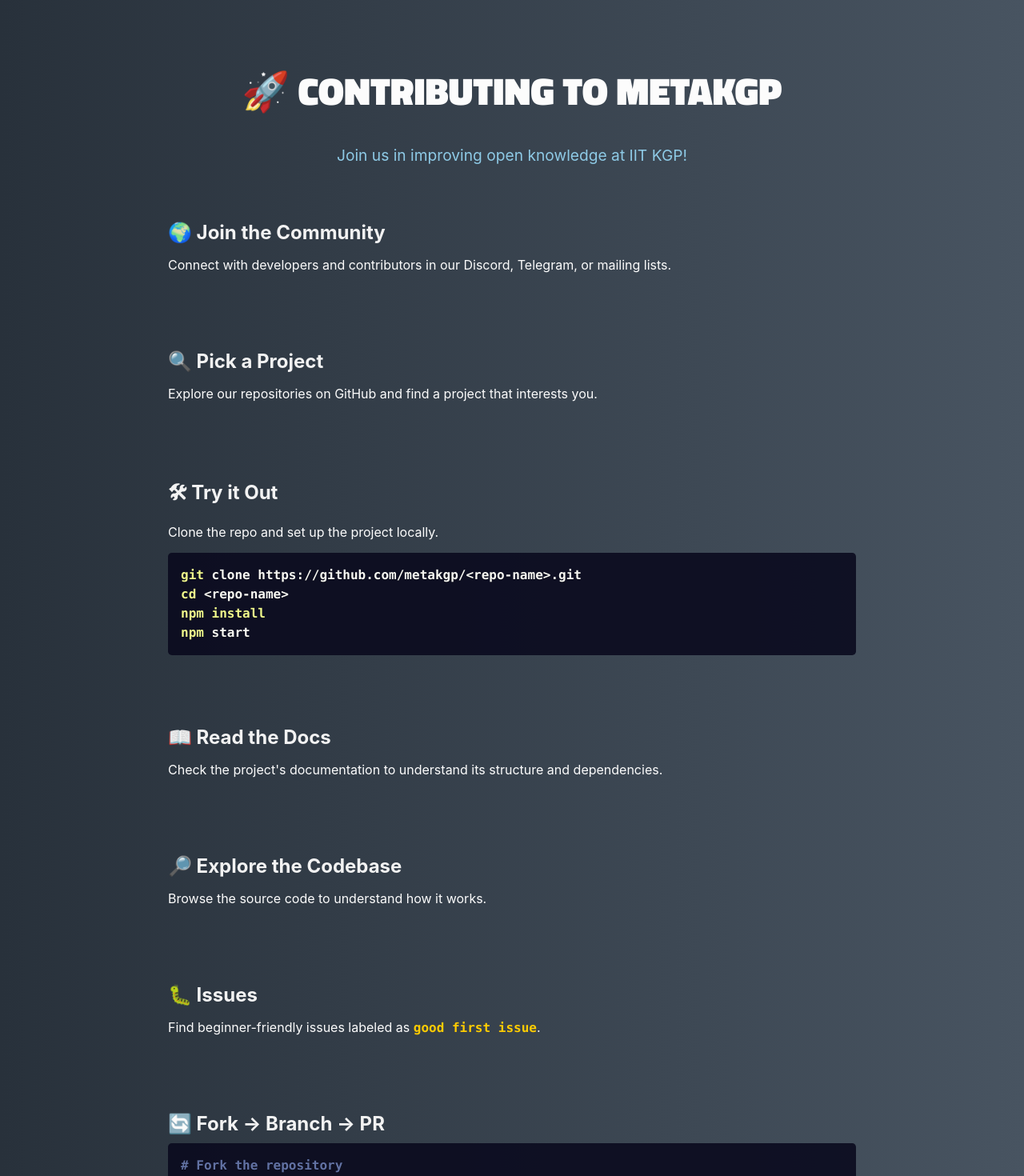
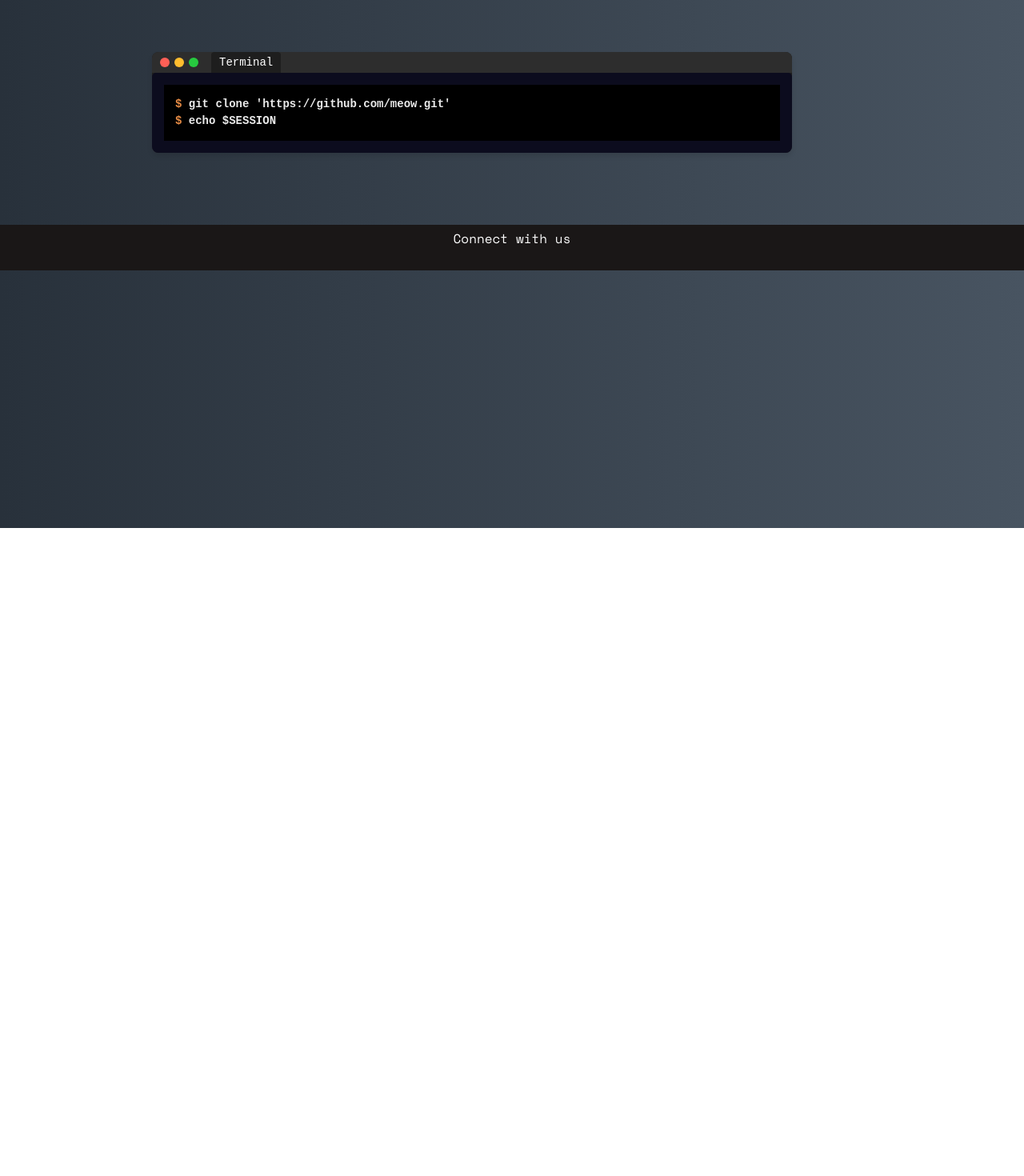
Before and after one commit to metakgp/metakgp.org, a React (Vite) app: page /contribute in a window 1280 px wide. Shown: the part 140-1610 px from the top of the page at 80% size. After the commit the page ends 800 px from the top, so only its background shows below. Built offline with nearby package versions, Linux system fonts and the light colour scheme.

Commit message:
feat(syntax-highlighting): add component to display syntax neatly

```diff
--- /dev/null
+++ b/src/components/TerminalDisplay.tsx
@@ -0,0 +1,41 @@
+import React, { useEffect, useRef } from 'react';
+import hljs from 'highlight.js/lib/core';
+import shell from 'highlight.js/lib/languages/shell';
+import 'highlight.js/styles/tomorrow-night-bright.css';
+import "../styles/components/TerminalDisplay.css";
+
+hljs.registerLanguage('shell', shell);
+
+interface TerminalDisplayProps {
+  command: string;
+}
+
+const TerminalDisplay: React.FC<TerminalDisplayProps> = ({ command }) => {
+  const codeRef = useRef<HTMLElement>(null);
+
+  useEffect(() => {
+    if (codeRef.current) {
+      hljs.highlightElement(codeRef.current);
+    }
+  }, []);
+
+  return (
+    <div className="terminal-container">
+      <div className="terminal-header">
+        <span className="terminal-button"></span>
+        <span className="terminal-button"></span>
+        <span className="terminal-button"></span>
+        <span className="terminal-tab">Terminal</span>
+      </div>
+      <div className="terminal-body">
+        <pre>
+          <code ref={codeRef} className="language-shell">
+            {command}
+          </code>
+        </pre>
+      </div>
+    </div>
+  );
+};
+
+export default TerminalDisplay;
--- a/src/pages/Contribute.tsx
+++ b/src/pages/Contribute.tsx
@@ -1,90 +1,14 @@
 import React from "react";
-import { Prism as SyntaxHighlighter } from "react-syntax-highlighter";
-import { dracula } from "react-syntax-highlighter/dist/esm/styles/prism";
 import "../styles/contribute.css";
+import TerminalDisplay from "../components/TerminalDisplay";
+
+const command = `$ git clone 'https://github.com/meow.git'
+$ echo $SESSION`
 
 const ContributePage = () => {
   return (
     <div className="contribution-container">
-      <h1 className="title">🚀 Contributing to metaKGP</h1>
-      <p className="subtitle">Join us in improving open knowledge at IIT KGP!</p>
-
-      {/* Join Community */}
-      <section className="section">
-        <h2 className="section-title">🌍 Join the Community</h2>
-        <p>Connect with developers and contributors in our Discord, Telegram, or mailing lists.</p>
-      </section>
-
-      {/* Pick a Project */}
-      <section className="section">
-        <h2 className="section-title">🔍 Pick a Project</h2>
-        <p>Explore our repositories on GitHub and find a project that interests you.</p>
-      </section>
-
-      {/* Try it Out */}
-      <section className="section">
-        <h2 className="section-title">🛠 Try it Out</h2>
-        <p>Clone the repo and set up the project locally.</p>
-        <SyntaxHighlighter language="bash" style={dracula}>
-          {`git clone https://github.com/metakgp/<repo-name>.git
-cd <repo-name>
-npm install
-npm start`}
-        </SyntaxHighlighter>
-      </section>
-
-      {/* Read the Docs */}
-      <section className="section">
-        <h2 className="section-title">📖 Read the Docs</h2>
-        <p>Check the project's documentation to understand its structure and dependencies.</p>
-      </section>
-
-      {/* Explore the Codebase */}
-      <section className="section">
-        <h2 className="section-title">🔎 Explore the Codebase</h2>
-        <p>Browse the source code to understand how it works.</p>
-      </section>
-
-      {/* Issues */}
-      <section className="section">
-        <h2 className="section-title">🐛 Issues</h2>
-        <p>Find beginner-friendly issues labeled as <code>good first issue</code>.</p>
-      </section>
-
-      {/* Fork, Branch, PR */}
-      <section className="section">
-        <h2 className="section-title">🔄 Fork → Branch → PR</h2>
-        <SyntaxHighlighter language="bash" style={dracula}>
-          {`# Fork the repository
-git clone https://github.com/your-username/<repo-name>.git
-cd <repo-name>
-
-# Create a new branch
-git checkout -b feature-branch
-
-# Make changes, commit, and push
-git add .
-git commit -m "Added a new feature"
-git push origin feature-branch
-
-# Open a Pull Request on GitHub`}
-        </SyntaxHighlighter>
-      </section>
-
-      {/* Testing */}
-      <section className="section">
-        <h2 className="section-title">🧪 Test Your Changes</h2>
-        <p>Run tests before submitting your PR.</p>
-        <SyntaxHighlighter language="bash" style={dracula}>
-          {`npm test`}
-        </SyntaxHighlighter>
-      </section>
-
-      {/* Communication */}
-      <section className="section">
-        <h2 className="section-title">📢 Communicate</h2>
-        <p>Engage with the community and maintainers for guidance.</p>
-      </section>
+      <TerminalDisplay command={command} />
     </div>
   );
 };
--- /dev/null
+++ b/src/styles/components/TerminalDisplay.css
@@ -0,0 +1,90 @@
+.terminal-container {
+  background-color: #1e1e1e;
+  border-radius: 8px;
+  overflow: hidden;
+  font-family: 'Courier New', Courier, monospace;
+  margin: 20px 0;
+  box-shadow: 0 4px 6px rgba(0, 0, 0, 0.1);
+  max-width: 800px;
+  width: 100%;
+}
+
+.terminal-header {
+  background-color: #2d2d2d;
+  display: flex;
+  align-items: center;
+}
+
+.terminal-button {
+  width: 12px;
+  height: 12px;
+  border-radius: 50%;
+  margin-right: 6px;
+  display: inline-block;
+}
+
+.terminal-button:nth-child(1) {
+  margin-left: 10px;
+  background-color: #ff5f56;
+}
+
+.terminal-button:nth-child(2) {
+  background-color: #ffbd2e;
+}
+
+.terminal-button:nth-child(3) {
+  background-color: #27c93f;
+}
+
+.terminal-tab {
+  background-color: #1e1e1e;
+  color: #ffffff;
+  padding: 5px 10px;
+  border-radius: 4px 4px 0 0;
+  margin-left: 10px;
+  font-size: 14px;
+}
+
+.terminal-body {
+  overflow-x: auto;
+}
+
+.terminal-body pre {
+  margin: 0;
+}
+
+.terminal-body code {
+  font-family: 'Courier New', Courier, monospace;
+  font-size: 14px;
+  line-height: 1.5;
+}
+
+/* Responsive styles */
+@media (max-width: 600px) {
+  .terminal-container {
+    margin: 10px 0;
+  }
+
+  .terminal-header {
+    padding: 8px;
+  }
+
+  .terminal-button {
+    width: 10px;
+    height: 10px;
+    margin-right: 4px;
+  }
+
+  .terminal-tab {
+    font-size: 12px;
+    padding: 4px 8px;
+  }
+
+  .terminal-body {
+    padding: 15px;
+  }
+
+  .terminal-body code {
+    font-size: 12px;
+  }
+}
```
Also changed, not shown: package.json (+7 -6 lines), 1 other file (tests, documents, lock files or other folders).
